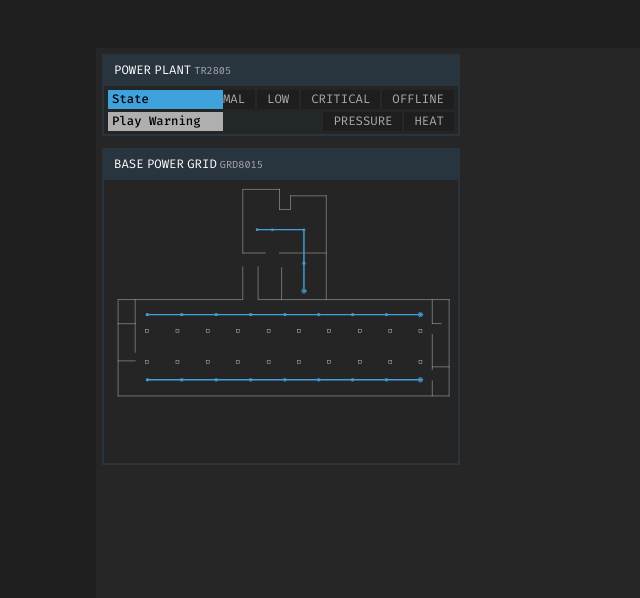
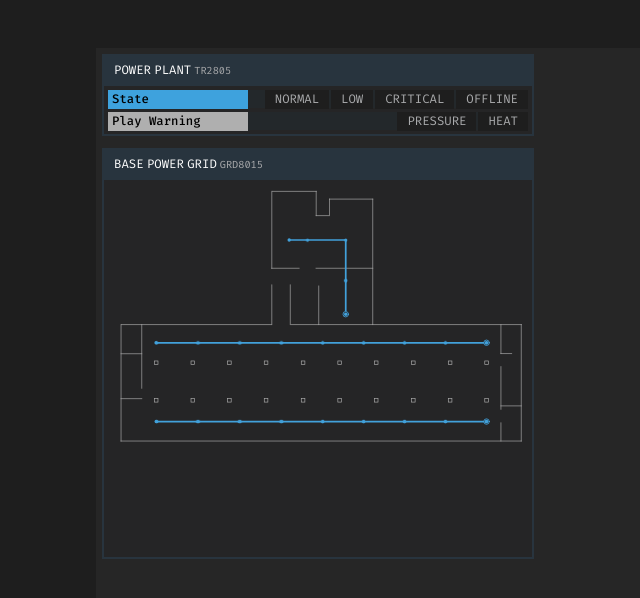
Before and after one commit to PRIM-EDV/lsx-server, an Angular app in the folder webapp/: page / in a window 1280 px wide. Shown: the top 598 px of the page, without its empty margins (0-640 px from the left). Built offline with nearby package versions, Linux system fonts and the light colour scheme.

Commit message:
Added clickable areas to svg

```diff
--- a/webapp/src/app/app.component.html
+++ b/webapp/src/app/app.component.html
@@ -2,7 +2,7 @@
     <ph-topbar style="grid-row: 1; grid-column: 2;"></ph-topbar>
     <ph-sidebar style="grid-row: 1 / 3; grid-column: 1;"></ph-sidebar>
     <div class="workspace">
-        <ph-window [title]="'POWER PLANT'" [subtitle]="'TR2805'" style="grid-row:1/3; grid-column: 1/6">
+        <ph-window [title]="'POWER PLANT'" [subtitle]="'TR2805'" style="grid-row:1/3; grid-column: 1/7">
             <ph-form>
                 <ph-button-select [label]="'State'">
                     <ph-button [value]="'offline'">OFFLINE</ph-button>
@@ -16,7 +16,7 @@
                 </ph-command-list>
             </ph-form>
         </ph-window>
-        <ph-window [title]="'BASE POWER GRID'" [subtitle]="'GRD8015'" style="grid-row:3/10; grid-column: 1/6">
+        <ph-window [title]="'BASE POWER GRID'" [subtitle]="'GRD8015'" style="grid-row:3/12; grid-column: 1/7">
             <app-power-control></app-power-control>
         </ph-window>
     </div>
--- a/webapp/src/app/power-control/power-control.component.html
+++ b/webapp/src/app/power-control/power-control.component.html
@@ -7,6 +7,7 @@
 	.st3{fill:#42A1DA;}
 	.st4{fill:#42A1DA;stroke:#42A1DA;stroke-width:2;stroke-linecap:square;stroke-miterlimit:10;}
 	.st5{fill:#42A1DA;stroke:#42A1DA;stroke-width:2;stroke-miterlimit:10;}
+	.btn{fill: rgba(0, 0, 0, 0)}
 </style>
 <g id="Ebene_2">
 	<line class="st0" x1="19.61" y1="166.32" x2="193.03" y2="166.32"/>
@@ -116,4 +117,9 @@
 	<circle class="st3" cx="278.1" cy="154.42" r="1.81"/>
 	<circle class="st3" cx="278.1" cy="154.42" r="1.81"/>
 </g>
+<g>
+	<circle class="btn" cx="278.1" cy="154.42" r="4"/>
+	<circle class="btn" cx="440.13" cy="187.26" r="4"/>
+	<circle class="btn" cx="440.13" cy="277.91" r="4"/>
+</g>
 </svg>
--- a/webapp/src/app/power-control/power-control.component.scss
+++ b/webapp/src/app/power-control/power-control.component.scss
@@ -81,3 +81,7 @@
     //     animation-delay: -2.7s;
     // }
 }
+
+circle.btn {
+    cursor: pointer;
+}
```
